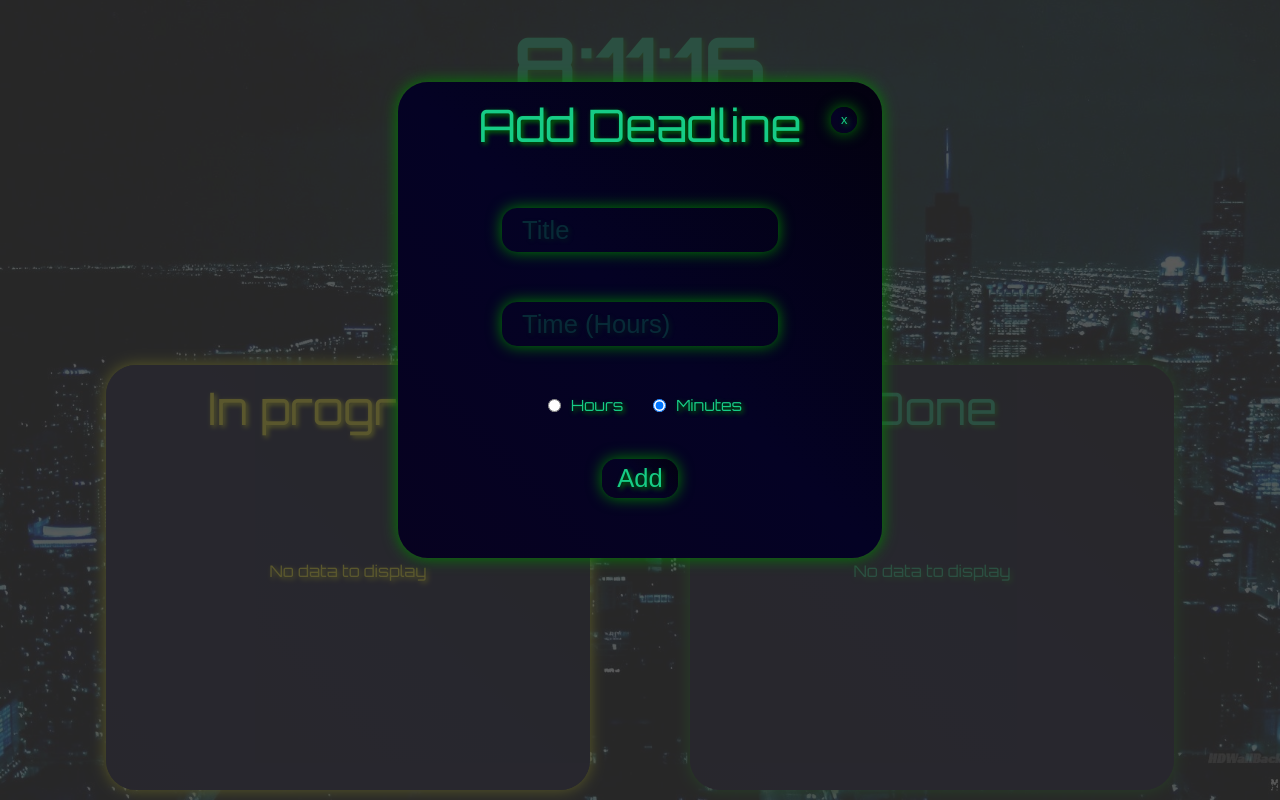
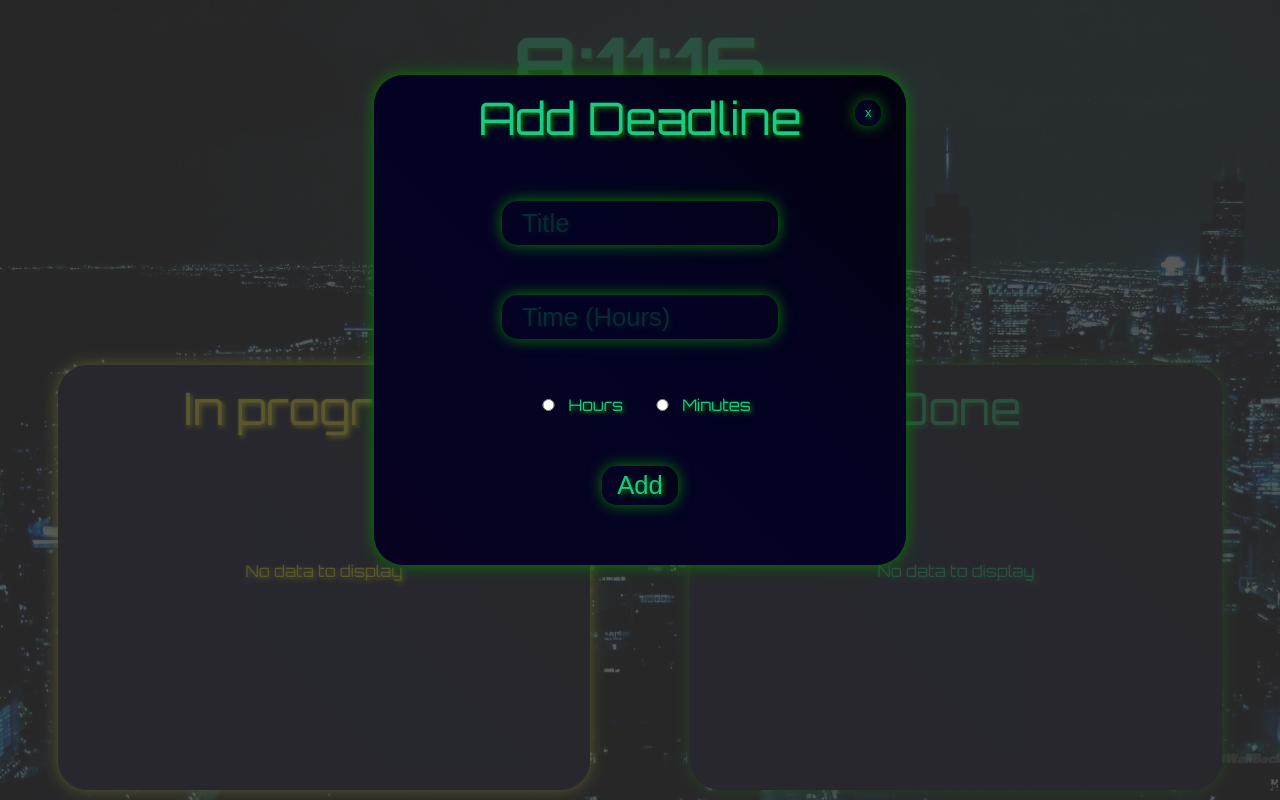
Before and after one commit to hffxx/todoApp, a React (Create React App) app: page / in a window 1280 px wide. Both pictures are taken after a click on the button "Add Deadline". Shown: the top 800 px of the page. Built offline with nearby package versions, Linux system fonts and the light colour scheme.

Commit message:
style: new styles to board and elements

```diff
--- a/src/components/Board.js
+++ b/src/components/Board.js
@@ -14,9 +14,9 @@ const StyledBoard = styled.div`
   position: relative;
   flex-direction: column;
   align-items: center;
-  width: 30vw;
+  width: 40vw;
   min-height: ${({ isModal }) => (isModal ? "30vh" : "50vh")};
-  padding: 0px 50px 25px 50px;
+  padding: 0px 10px 25px 10px;
   margin: 50px;
   color: #16cc86;
   text-shadow: 2px 2px 5px green;
--- a/src/components/BoardListElement.js
+++ b/src/components/BoardListElement.js
@@ -7,7 +7,7 @@ const StyledBoardListElement = styled.div`
   display: flex;
   align-items: center;
   justify-content: space-between;
-  width: 25vw;
+  width: 35vw;
   margin: 15px;
   padding: 10px 20px;
   color: "#16cc86";
--- a/src/components/Radio.js
+++ b/src/components/Radio.js
@@ -5,18 +5,26 @@ const Wrapper = styled.div`
   display: flex;
   align-items: center;
   justify-content: center;
-  font-size: 1.2vw;
+  font-size: 1.25vw;
+  padding: 15px;
+  @media only screen and (max-width: 1200px) {
+    font-size: 3vw;
+  }
 `;
 const Item = styled.div`
   display: flex;
   align-items: center;
   padding: 10px;
-  height: 48px;
-  border-radius: 2px;
 `;
 const RadioButtonLabel = styled.label``;
 const RadioButton = styled.input`
+  height: 1.5vh;
+  width: 1.5vw;
   margin: 10px;
+  @media only screen and (max-width: 1200px) {
+    height: 2vh;
+    width: 2vw;
+  }
 `;
 const Radio = () => {
   return (
@@ -27,7 +35,6 @@ const Radio = () => {
           id="hours"
           name="time"
           value="hours"
-          checked
         ></RadioButton>
         <RadioButtonLabel for="hours">Hours</RadioButtonLabel>
       </Item>
@@ -37,9 +44,8 @@ const Radio = () => {
           id="minutes"
           name="time"
           value="minutes"
-          checked
         ></RadioButton>
-        <RadioButtonLabel for="hours">Minutes</RadioButtonLabel>
+        <RadioButtonLabel for="minutes">Minutes</RadioButtonLabel>
       </Item>
     </Wrapper>
   );
```
